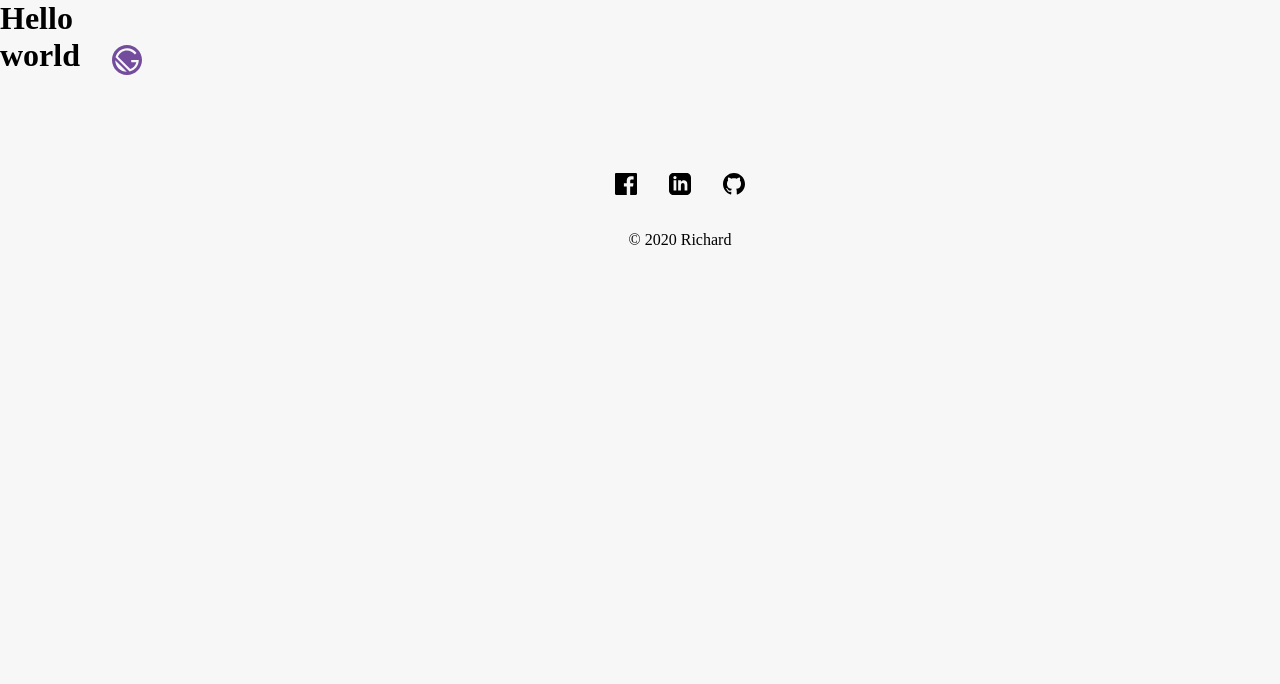
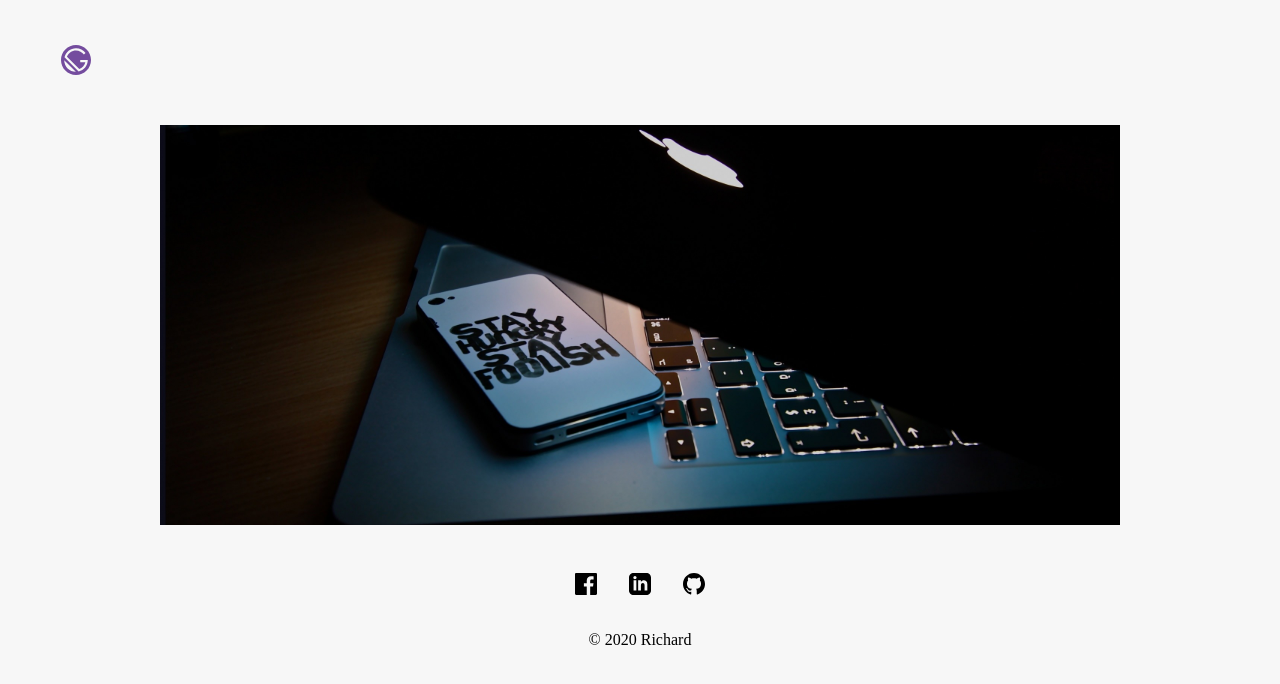
Before and after one commit to lianfengluo/gatsby_blog, a Gatsby site: page / in a window 1280 px wide. Built offline with nearby package versions, Linux system fonts and the light colour scheme; Gatsby itself is replaced by a stand-in of ours; a web font is replaced by a local one.

Commit message:
Adding image in home page

```diff
--- a/package.json
+++ b/package.json
@@ -18,6 +18,7 @@
     "@mdx-js/react": "^1.6.16",
     "babel-plugin-styled-components": "^1.11.1",
     "gatsby": "^2.24.50",
+    "gatsby-image": "^2.4.16",
     "gatsby-plugin-google-fonts": "^1.0.1",
     "gatsby-plugin-mdx": "^1.2.37",
     "gatsby-plugin-sharp": "^2.6.31",
--- /dev/null
+++ b/src/components/FeatureImage.tsx
@@ -0,0 +1,32 @@
+import React from 'react';
+import Img, { FixedObject, FluidObject } from 'gatsby-image';
+import { useStaticQuery, graphql } from 'gatsby';
+import { FeatureImageWrapper } from 'src/wrappers';
+
+export const FeatureImage: React.FC<{
+  fluid?: FluidObject | FluidObject[];
+}> = ({ fluid }) => {
+  const data = useStaticQuery(graphql`
+    query {
+      imageSharp(fluid: { originalName: { eq: "SE.jpg" } }) {
+        fluid {
+          ...GatsbyImageSharpFluid
+        }
+      }
+    }
+  `);
+  return (
+    <FeatureImageWrapper>
+      <Img
+        fluid={fluid || data.imageSharp.fluid}
+        style={{
+          position: 'absolute',
+          left: 0,
+          top: 0,
+          width: '100%',
+          height: '100%',
+        }}
+      />
+    </FeatureImageWrapper>
+  );
+};
--- a/src/components/index.tsx
+++ b/src/components/index.tsx
@@ -1,3 +1,4 @@
 export * from './Container';
 export * from './Nav';
 export * from './Footer';
+export * from './FeatureImage';
--- a/src/pages/index.tsx
+++ b/src/pages/index.tsx
@@ -1,11 +1,11 @@
 import React from 'react';
 
-import { Container } from 'src/components';
+import { Container, FeatureImage } from 'src/components';
 
 const Index: React.FC<{}> = () => {
   return (
     <Container>
-      <h1>Hello world</h1>
+      <FeatureImage />
     </Container>
   );
 };
--- /dev/null
+++ b/src/wrappers/ImageWrapper.tsx
@@ -0,0 +1,13 @@
+import styled from 'styled-components';
+
+export const FeatureImageWrapper = styled.div`
+  grid-column: 3 / span 10;
+  grid-row: 2 / 4;
+  overflow: hidden;
+  position: relative;
+  z-index: 0;
+
+  @media ${(props) => props.theme.breakpoints.tablet} {
+    grid-column: 2 / span 6;
+  }
+`;
--- a/src/wrappers/index.tsx
+++ b/src/wrappers/index.tsx
@@ -1,3 +1,4 @@
 export * from './ContainerWrapper';
 export * from './NavWrapper';
 export * from './FooterWrapper';
+export * from './ImageWrapper';
```
Also changed, not shown: src/images/SE.jpg (added), 1 other file.
